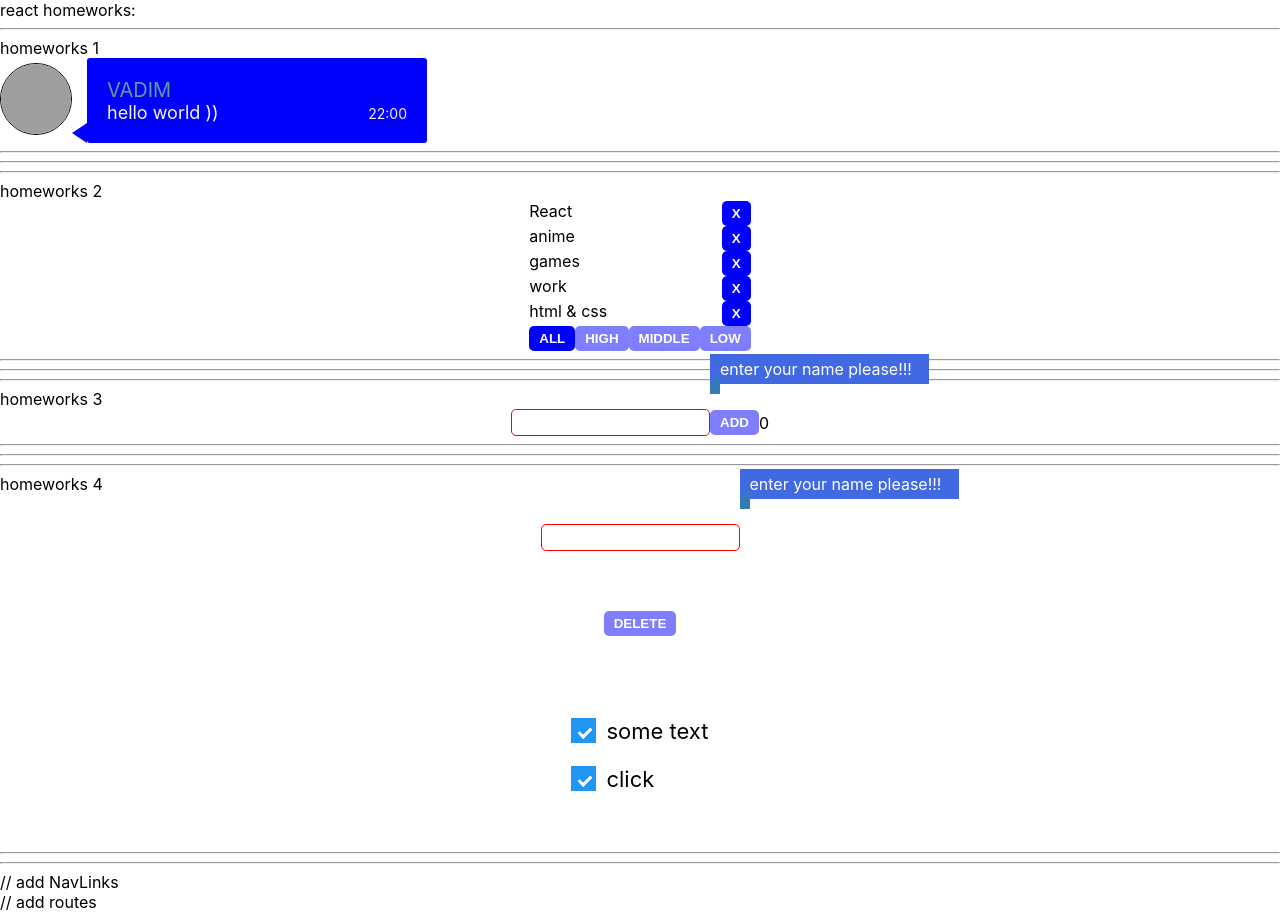
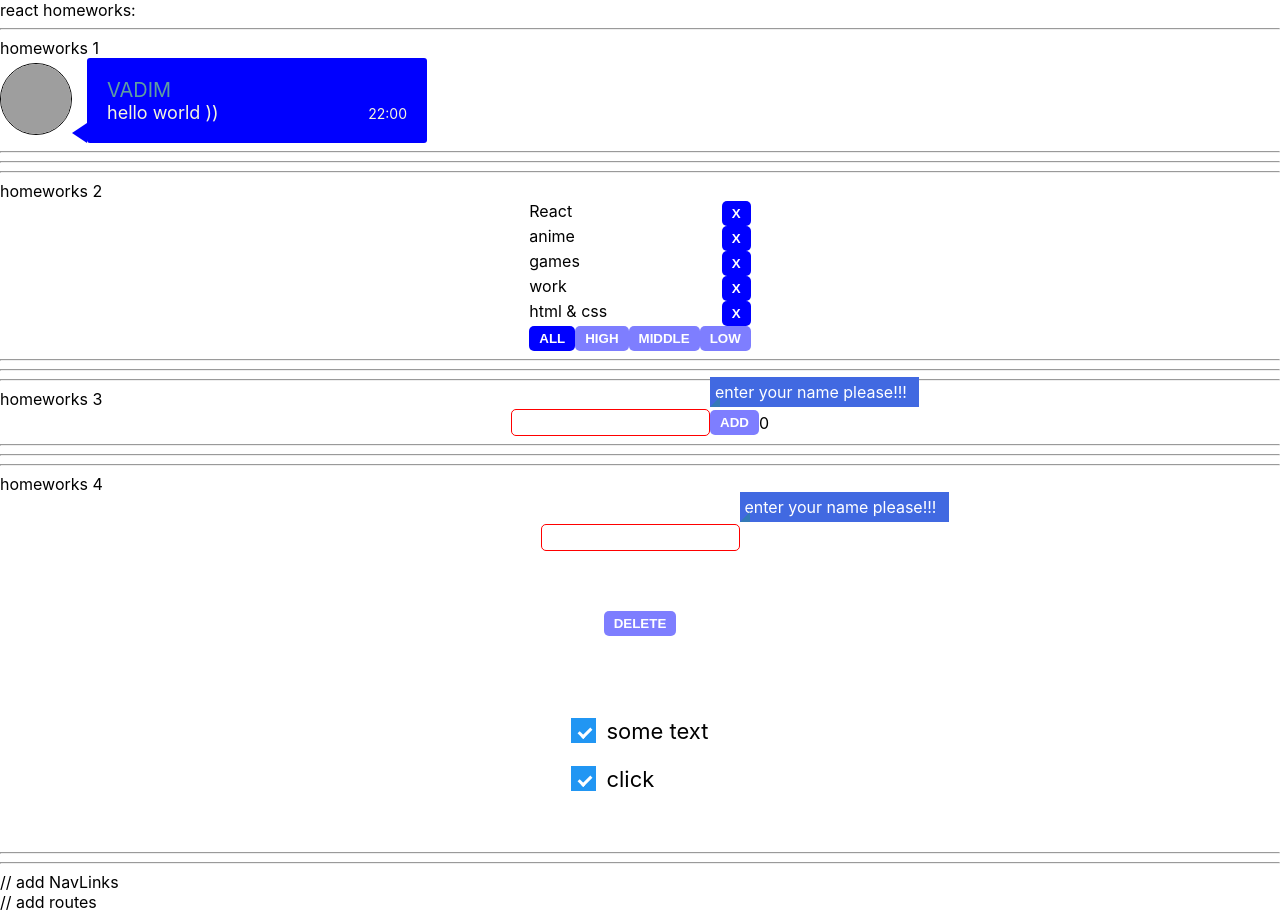
Before and after one commit to vad9ss6/home_work, a React (Create React App) app: page / in a window 1280 px wide. Built offline with nearby package versions, Linux system fonts and the light colour scheme; grey boxes are pictures that could not be loaded.

Commit message:
edited css style

```diff
--- a/src/p2-homeworks/h4/common/c1-SuperInputText/SuperInputText.module.css
+++ b/src/p2-homeworks/h4/common/c1-SuperInputText/SuperInputText.module.css
@@ -1,9 +1,9 @@
 .errorMessage{
     width: 100%;
     position: absolute;
-    top: -55px;
+    top: -32px;
     color: white;
-    padding: 5px 10px;
+    padding: 5px 5px;
     background-color: royalblue;
 
 }
@@ -11,7 +11,7 @@
 .errorMessage:after{
     content: '';
     width: 10px;
-    height: 10px;
+
     display: block;
     position: absolute;
     z-index: 10;
```
